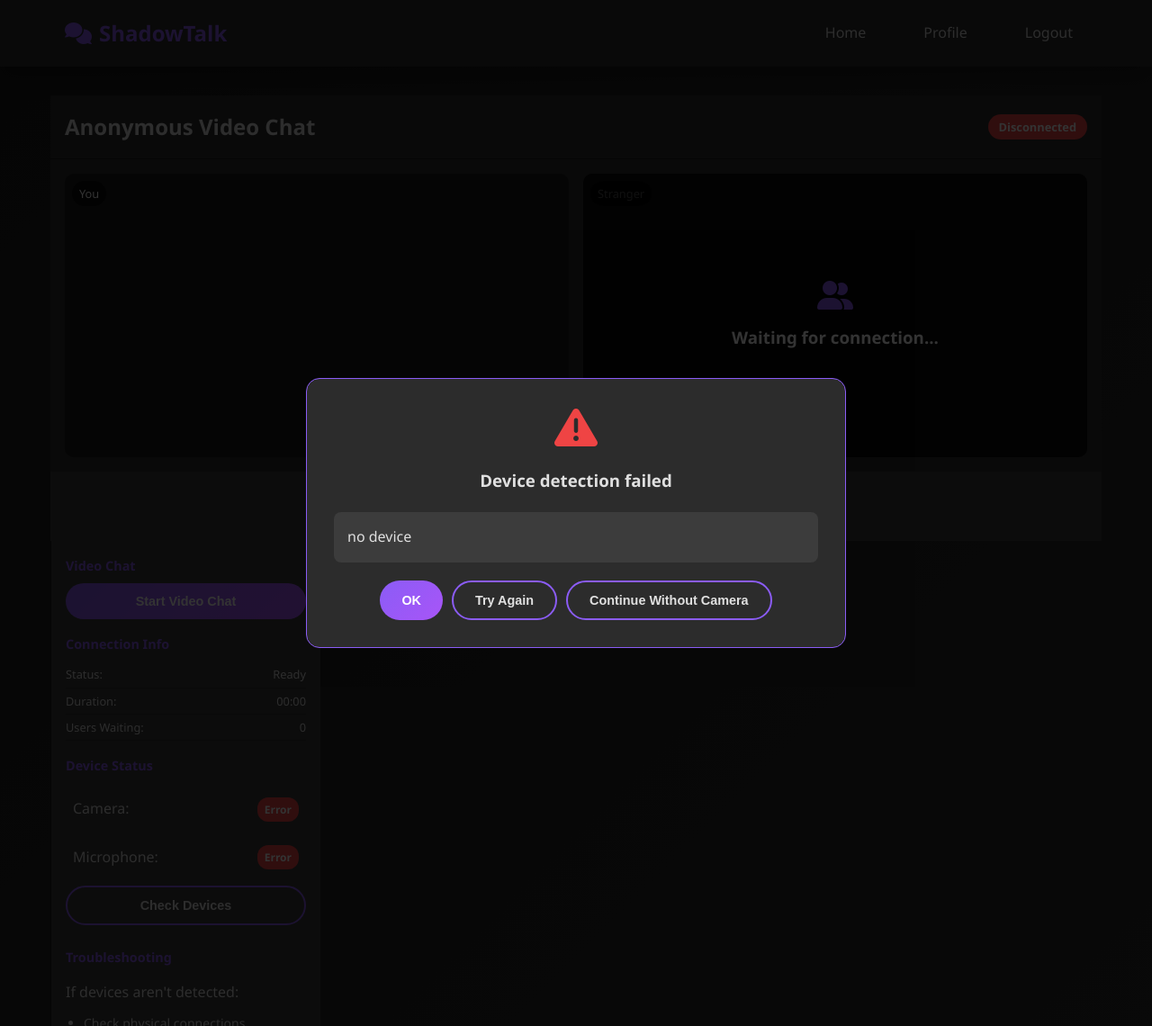
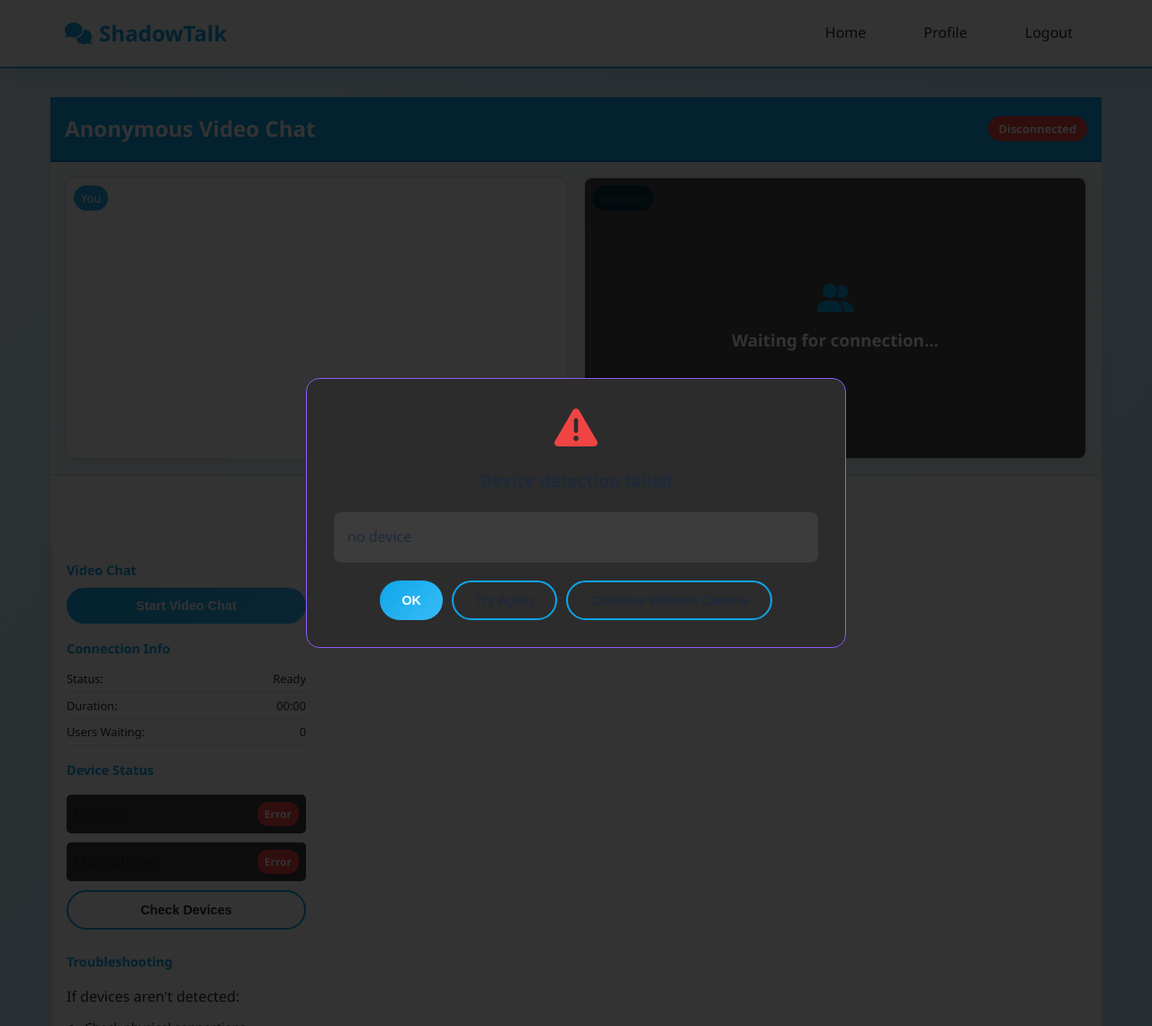
Before and after one commit to Burhan-012345/ShadowTalk, a Flask app: page /chat/video in a window 1280 px wide. Shown: the whole page at 90% size. Run offline with Flask 3, Linux system fonts and the light colour scheme; a user stored in the database is signed in; parts of the project's set-up code (start-up, migrations or seed data) failed here and were passed over; some libraries are stand-ins or nearby versions.

Commit message:
Update style.css

```diff
--- a/static/css/style.css
+++ b/static/css/style.css
@@ -1,18 +1,18 @@
 :root {
-  --deep-charcoal: #1a1a1a;
-  --charcoal: #2c2c2c;
-  --light-charcoal: #3c3c3c;
-  --electric-violet: #8b5cf6;
-  --electric-violet-light: #a855f7;
-  --electric-violet-dark: #7c3aed;
-  --text-primary: #e0e0e0;
-  --text-secondary: #a0a0a0;
-  --text-muted: #666;
+  --sky-blue: #0ea5e9;
+  --sky-blue-light: #38bdf8;
+  --sky-blue-dark: #0284c7;
+  --cloud-white: #ffffff;
+  --cloud-light: #f8fafc;
+  --cloud-gray: #e2e8f0;
+  --text-primary: #1e293b;
+  --text-secondary: #475569;
+  --text-muted: #64748b;
   --success: #10b981;
   --warning: #f59e0b;
   --danger: #ef4444;
   --border-radius: 10px;
-  --shadow: 0 10px 25px rgba(0, 0, 0, 0.3);
+  --shadow: 0 10px 25px rgba(14, 165, 233, 0.1);
   --transition: all 0.3s ease;
 }
 
@@ -23,7 +23,7 @@
 }
 
 body {
-  background: linear-gradient(135deg, var(--deep-charcoal) 0%, #2c2c2c 100%);
+  background: linear-gradient(135deg, #e0f2fe 0%, #bae6fd 100%);
   color: var(--text-primary);
   font-family: "Segoe UI", Tahoma, Geneva, Verdana, sans-serif;
   line-height: 1.6;
@@ -32,12 +32,13 @@
 
 /* Navigation - Mobile First */
 .navbar {
-  background: var(--charcoal);
+  background: var(--cloud-white);
   padding: 1rem 0;
   box-shadow: var(--shadow);
   position: sticky;
   top: 0;
   z-index: 1000;
+  border-bottom: 2px solid var(--sky-blue);
 }
 
 .nav-container {
@@ -55,7 +56,7 @@
   gap: 0.5rem;
   font-size: 1.25rem;
   font-weight: bold;
-  color: var(--electric-violet);
+  color: var(--sky-blue);
 }
 
 .nav-links {
@@ -154,8 +156,8 @@
 .btn-primary {
   background: linear-gradient(
     135deg,
-    var(--electric-violet),
-    var(--electric-violet-light)
+    var(--sky-blue),
+    var(--sky-blue-light)
   );
   color: white;
   border: none;
@@ -171,13 +173,13 @@
 
 .btn-primary:hover {
   transform: translateY(-2px);
-  box-shadow: 0 5px 15px rgba(139, 92, 246, 0.4);
+  box-shadow: 0 5px 15px rgba(14, 165, 233, 0.4);
 }
 
 .btn-secondary {
   background: transparent;
   color: var(--text-primary);
-  border: 2px solid var(--electric-violet);
+  border: 2px solid var(--sky-blue);
   padding: 0.75rem 1.5rem;
   border-radius: 25px;
   cursor: pointer;
@@ -277,14 +280,16 @@
   flex-direction: column;
   gap: 0.75rem;
   min-height: 0;
+  background: var(--cloud-light);
 }
 
 .chat-sidebar {
-  background: var(--light-charcoal);
+  background: var(--cloud-white);
   padding: 1rem;
-  border-top: 1px solid var(--deep-charcoal);
+  border-top: 2px solid var(--cloud-gray);
   max-height: 200px;
   overflow-y: auto;
+  box-shadow: 0 -2px 10px rgba(0, 0, 0, 0.05);
 }
 
 .sidebar-section {
@@ -293,7 +298,7 @@
 
 .sidebar-section h4 {
   margin-bottom: 0.5rem;
-  color: var(--electric-violet);
+  color: var(--sky-blue);
   font-size: 0.9rem;
 }
 
@@ -308,19 +313,19 @@
   display: flex;
   justify-content: space-between;
   padding: 0.25rem 0;
-  border-bottom: 1px solid var(--charcoal);
+  border-bottom: 1px solid var(--cloud-gray);
   flex: 1 0 45%;
   font-size: 0.8rem;
 }
 
 .chat-input-container {
-  background: var(--light-charcoal);
+  background: var(--cloud-white);
   padding: 1rem;
-  border-top: 1px solid var(--deep-charcoal);
+  border-top: 2px solid var(--cloud-gray);
 }
 
 .typing-indicator {
-  color: var(--electric-violet);
+  color: var(--sky-blue);
   font-style: italic;
   margin-bottom: 0.5rem;
   font-size: 0.8rem;
@@ -668,19 +701,21 @@
   display: flex;
   flex-direction: column;
   height: 100vh;
+  background: var(--cloud-white);
 }
 
 .video-header {
-  background: var(--charcoal);
+  background: var(--sky-blue);
   padding: 1rem;
   display: flex;
   justify-content: space-between;
   align-items: center;
-  border-bottom: 1px solid var(--deep-charcoal);
+  border-bottom: 2px solid var(--sky-blue-dark);
+  color: white;
 }
 
 .video-main {
-  background: var(--charcoal);
+  background: var(--cloud-light);
   flex: 1;
   display: flex;
   flex-direction: column;
@@ -696,10 +731,12 @@
 
 .video-container {
   position: relative;
-  background: var(--deep-charcoal);
+  background: var(--cloud-white);
   border-radius: var(--border-radius);
   overflow: hidden;
   aspect-ratio: 16/9;
+  box-shadow: var(--shadow);
+  border: 2px solid var(--cloud-gray);
 }
 
 .video-container video {
@@ -712,7 +749,7 @@
   position: absolute;
   top: 0.5rem;
   left: 0.5rem;
-  background: rgba(0, 0, 0, 0.7);
+  background: rgba(14, 165, 233, 0.9);
   color: white;
   padding: 0.25rem 0.5rem;
   border-radius: 15px;
@@ -729,14 +766,14 @@
   flex-direction: column;
   justify-content: center;
   align-items: center;
-  background: var(--deep-charcoal);
+  background: var(--cloud-white);
   color: var(--text-secondary);
 }
 
 .video-overlay i {
   font-size: 2rem;
   margin-bottom: 1rem;
-  color: var(--electric-violet);
+  color: var(--sky-blue);
 }
 
 .video-controls {
@@ -744,16 +781,17 @@
   justify-content: center;
   gap: 0.75rem;
   padding: 1rem;
-  background: var(--light-charcoal);
+  background: var(--cloud-white);
   flex-wrap: wrap;
+  border-top: 2px solid var(--cloud-gray);
 }
 
 .control-btn {
   width: 45px;
   height: 45px;
   border-radius: 50%;
-  border: none;
-  background: var(--charcoal);
+  border: 2px solid var(--cloud-gray);
+  background: var(--cloud-light);
   color: var(--text-primary);
   cursor: pointer;
   transition: var(--transition);
@@ -1378,7 +1463,7 @@
 
   .chat-sidebar {
     width: 300px;
-    border-left: 1px solid var(--deep-charcoal);
+    border-left: 2px solid var(--cloud-gray);
     border-top: none;
     max-height: none;
   }
```
Also changed, not shown: other parts of static/css/style.css (+156 -79 lines).
